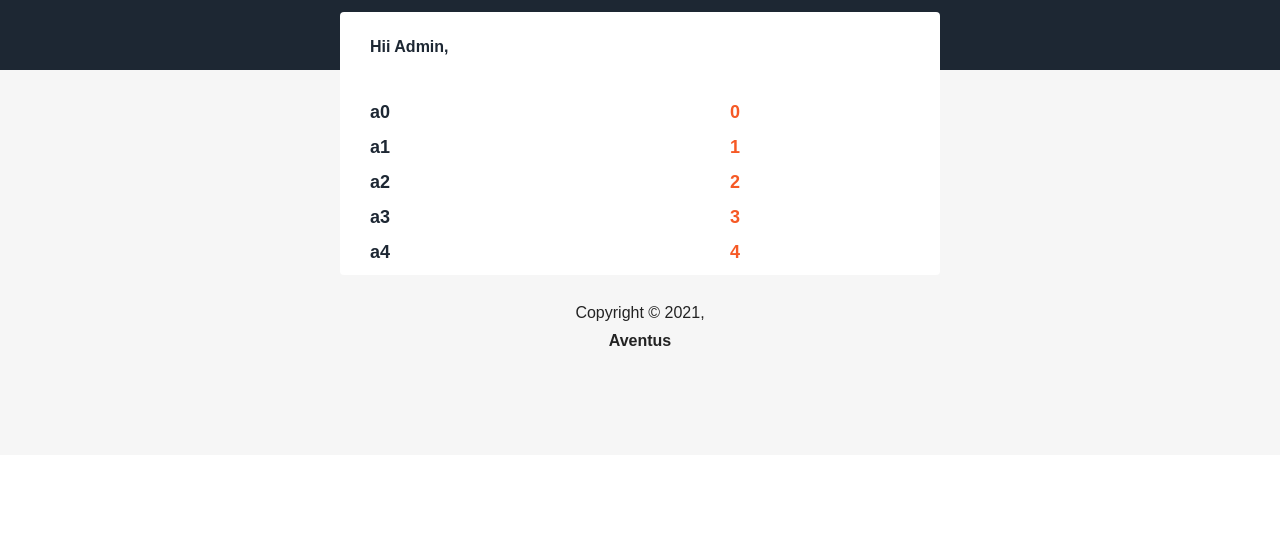
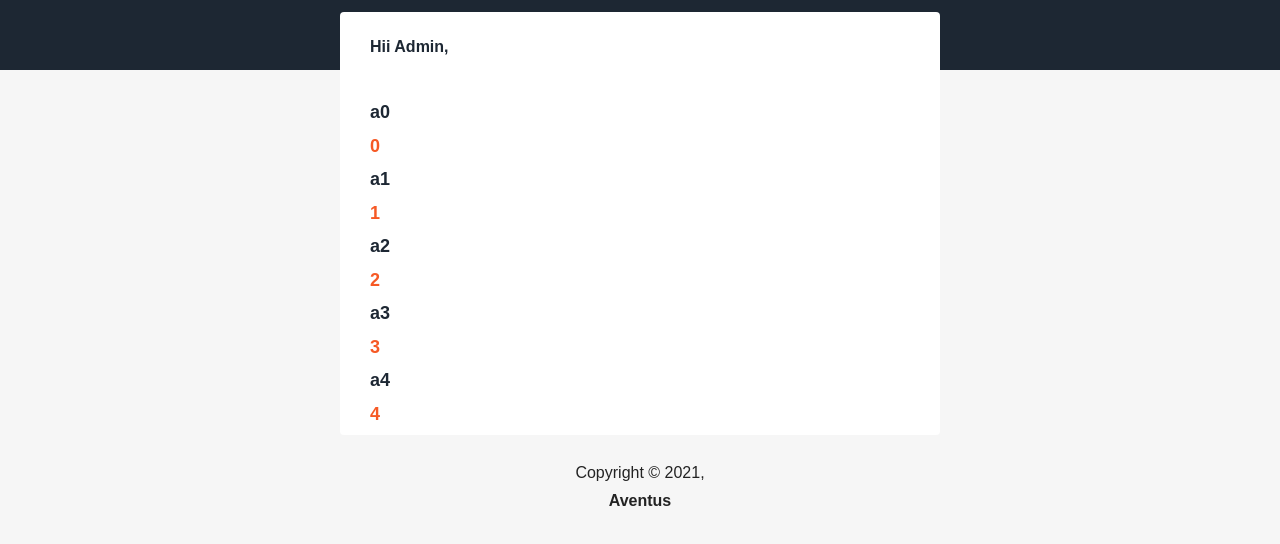
Before and after one commit to Yudiz-Harshal-Gami/Demo, a plain HTML site: page contact.html in a window 1280 px wide. Shown: the part 134-678 px from the top of the page. Drawn offline with Linux system fonts and the light colour scheme.

Commit message:
Update contact.html

```diff
--- a/contact.html
+++ b/contact.html
@@ -148,18 +148,17 @@
 		let tableData = document.getElementById('tableData')
 
 		i = 0
-		// let textnode;
 
-
-
-		// node.appendChild(textnode);
-
-		for(let j = 0 ; j < 5 ; j++){
-			let node = document.createElement("tr")
-			let text = "<td class='head'>a" + i + "</td><td class='data'>" + i + "</td>"
-			node.innerHTML = text
+		for (let j = 0; j < 5; j++) {
+			let node1 = document.createElement("tr")
+			let text1 = "<td class='head'>a" + i + "</td>"
+			node1.innerHTML = text1
+			tableData.appendChild(node1);
+			let node2 = document.createElement("tr")
+			let text2 = "<td class='data'>" + i + "</td>"
+			node2.innerHTML = text2
+			tableData.appendChild(node2);
 			i++
-			tableData.appendChild(node);
 		}
 	</script>
 
```
